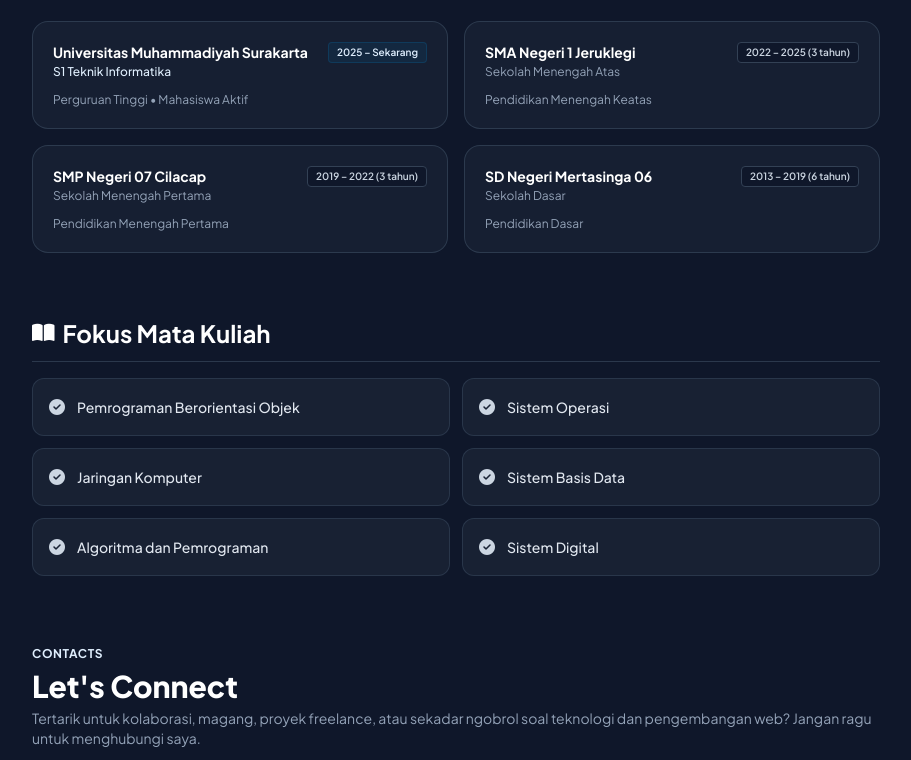
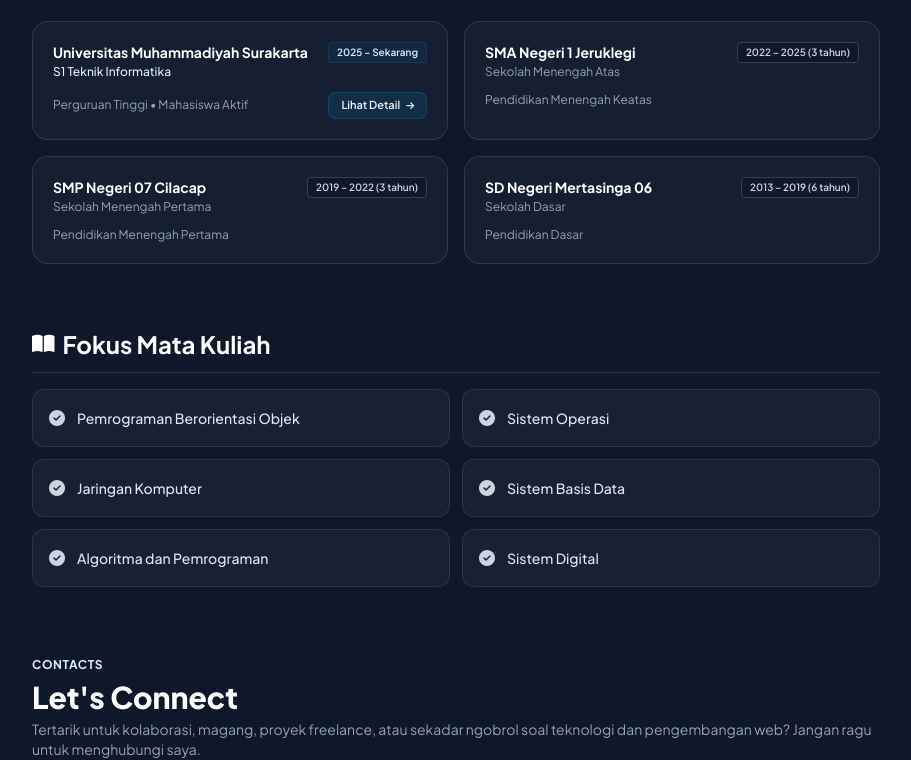
Before and after one commit to dzakyramadhanas-wq/portofolio-dzaky, a plain HTML site: page index.html in a window 1280 px wide. Shown: the part 2710-3470 px from the top of the page, without its empty margins (184-1095 px from the left). Drawn offline with nearby package versions, Linux system fonts and the light colour scheme.

```diff
--- a/index.html
+++ b/index.html
@@ -892,7 +892,14 @@
             </div>
             <span class="text-[10px] px-2 py-0.5 rounded bg-brand-500/10 text-brand-100 font-semibold border border-brand-500/20">2025 – Sekarang</span>
           </div>
-          <p class="text-xs text-slate-400 pt-1">Perguruan Tinggi • Mahasiswa Aktif</p>
+
+          <div class="flex flex-wrap items-center justify-between gap-2 pt-1">
+            <p class="text-xs text-slate-400">Perguruan Tinggi • Mahasiswa Aktif</p>
+            <a href="detail-universitas.html" class="inline-flex items-center gap-1.5 px-3 py-1 rounded-lg bg-brand-500/15 hover:bg-brand-500/25 text-brand-300 hover:text-white border border-brand-500/30 text-[11px] font-semibold transition-all duration-300 group">
+              <span>Lihat Detail</span>
+              <i class="fas fa-arrow-right text-[9px] transition-transform duration-300 group-hover:translate-x-1"></i>
+            </a>
+          </div>
         </div>
 
         <!-- SMA -->
```
